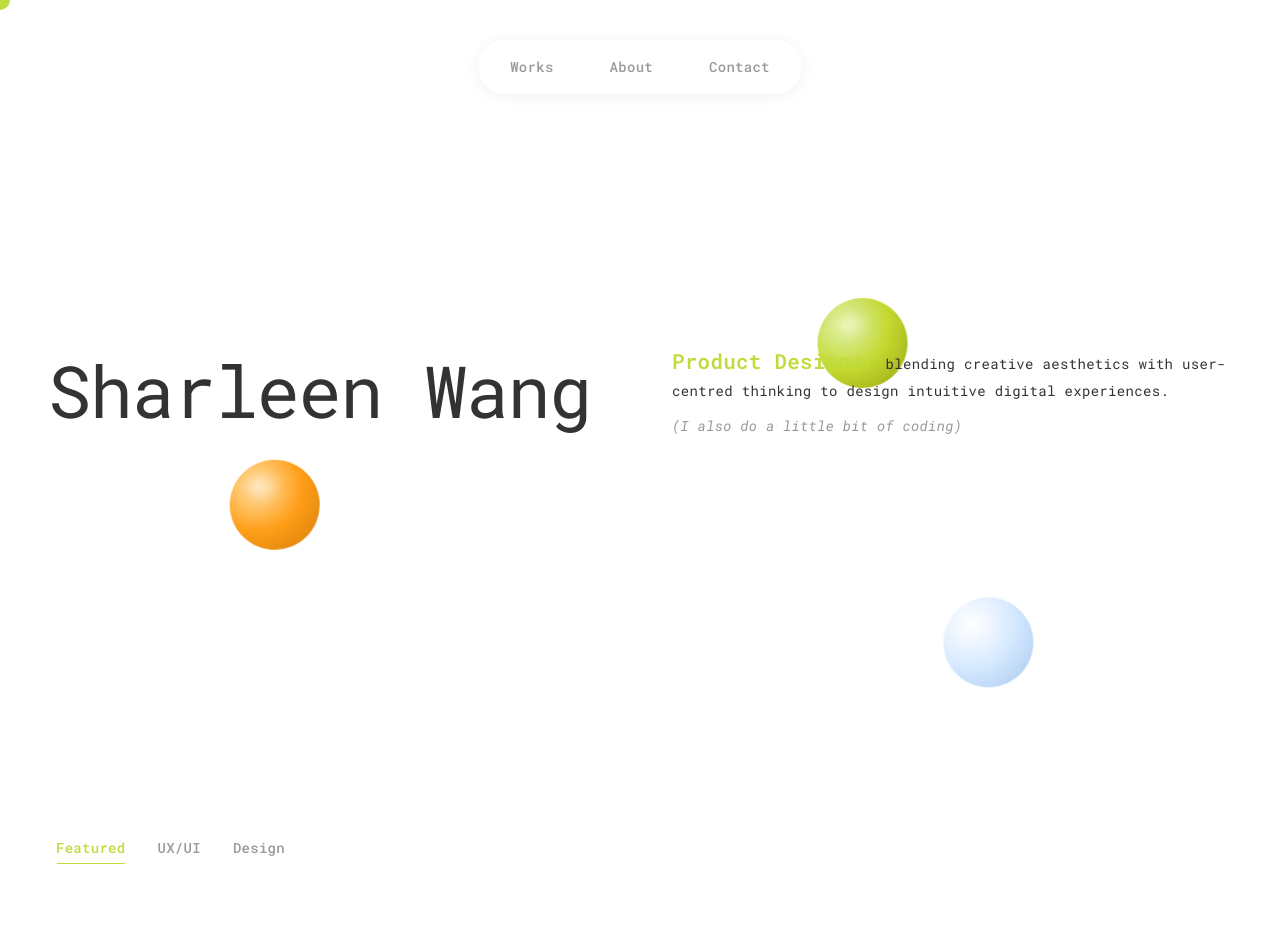
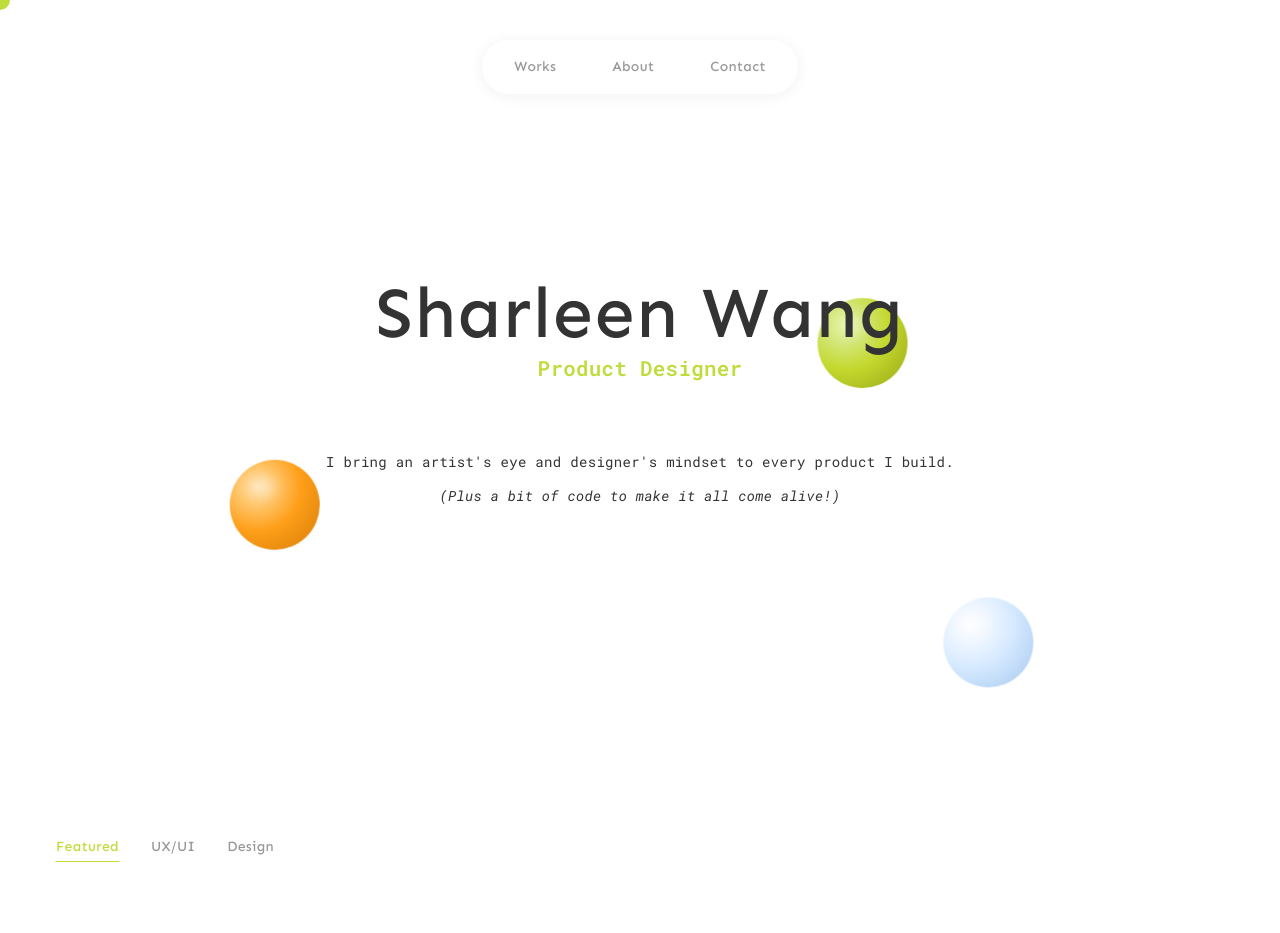
Before and after one commit to shxxw88/portfolio, a React (Vite) app: page / in a window 1280 px wide. Shown: the top 933 px of the page. Built offline with nearby package versions, Linux system fonts and the light colour scheme.

Commit message:
Aligned text center on hero

```diff
--- a/src/App.css
+++ b/src/App.css
@@ -1,4 +1,6 @@
 @import url('https://fonts.googleapis.com/css2?family=Roboto+Mono:ital,wght@0,100..700;1,100..700&display=swap');
+@import url('https://fonts.googleapis.com/css2?family=Sen:wght@400..800&display=swap');
+
 
 :root {
   --color-bg: #ffffff;
@@ -7,6 +9,7 @@
   --color-text-light: #999999;
 
   --font-family: 'Roboto Mono', monospace;
+  --font-family-alt: 'Sen', sans-serif;
 
   --spacing-xs: 0.5rem;
   --spacing-sm: 1rem;
--- a/src/components/About.css
+++ b/src/components/About.css
@@ -29,7 +29,8 @@
 }
 
 .intro-heading {
-  font-size: 1rem;
+  font-family: 'Sen', sans-serif;
+  font-size: 1.3rem;
   font-weight: 500;
 }
 
@@ -54,7 +55,8 @@
 }
 
 .section-heading {
-  font-size: 1rem;
+  font-family: 'Sen', sans-serif;
+  font-size: 1.3rem;
   font-weight: 500;
 }
 
--- a/src/components/FeaturedWorks.css
+++ b/src/components/FeaturedWorks.css
@@ -15,7 +15,7 @@
 }
 
 .filter-btn {
-  font-family: var(--font-mono);
+  font-family: 'Sen', sans-serif;
   font-size: 0.875rem;
   font-weight: 500;
   color: var(--color-text-light);
--- a/src/components/Header.css
+++ b/src/components/Header.css
@@ -23,7 +23,7 @@
 }
 
 .nav-link {
-  font-family: var(--font-mono);
+  font-family: 'Sen', sans-serif;
   font-size: 0.875rem;
   font-weight: 500;
   color: var(--color-text-light);
--- a/src/components/Hero.css
+++ b/src/components/Hero.css
@@ -23,8 +23,8 @@
 }
 
 .hero-container {
-  display: grid;
-  grid-template-columns: 1fr 1fr;
+  display: flex;
+  flex-direction: column;
   gap: 4rem;
   width: 100%;
   align-items: center;
@@ -34,6 +34,7 @@
 
 .hero-left {
   animation: fadeInUp 0.8s ease-out;
+  text-align: center;
 }
 
 .hero-right {
@@ -41,15 +42,17 @@
 }
 
 .hero-name {
+  font-family: 'Sen', sans-serif;
   font-size: clamp(2.5rem, 6vw, 4.5rem);
-  font-weight: 400;
-  letter-spacing: -0.02em;
+  font-weight: 500;
+  letter-spacing: 0.02em;
   line-height: 1.1;
   margin: 0;
 }
 
 .hero-description {
   max-width: 100%;
+  text-align: center;
 }
 
 .hero-title {
@@ -67,7 +70,8 @@
 
 .hero-subtitle {
   font-size: 0.875rem;
-  color: var(--color-text-light);
+  text-align: center;
+  color: var(--color-text);
   font-style: italic;
   margin: 0;
 }
--- a/src/components/Hero.jsx
+++ b/src/components/Hero.jsx
@@ -64,15 +64,17 @@ export default function Hero() {
       <div className="hero-container">
         <div className="hero-left">
           <h1 className="hero-name">Sharleen Wang</h1>
+           <span className="highlight">Product Designer</span>
         </div>
 
         <div className="hero-right">
           <div className="hero-description">
             <p className="hero-title">
-              <span className="highlight">Product Designer</span> blending creative aesthetics with user-centred thinking to design intuitive digital experiences.
+
+              <div>I bring an artist's eye and designer's mindset to every product I build.</div>
             </p>
             <p className="hero-subtitle">
-              (I also do a little bit of coding)
+              (Plus a bit of code to make it all come alive!)
             </p>
           </div>
         </div>
--- a/src/components/ProjectCard.css
+++ b/src/components/ProjectCard.css
@@ -12,10 +12,11 @@
 }
 
 .project-title {
+  font-family: 'Sen', sans-serif;
   font-size: 2.5rem;
   font-weight: 500;
   margin-bottom: 1.5rem;
-  letter-spacing: -0.01em;
+  letter-spacing: 0.02em;
 }
 
 .project-description {
```
